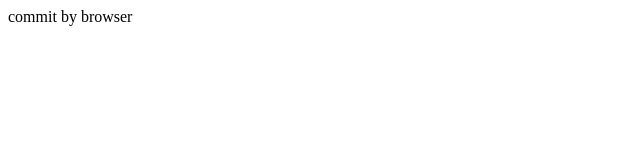
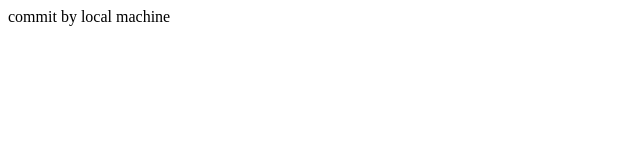
Before and after one commit to Shreya4203/Problemone, a plain HTML site: page index.html in a window 1280 px wide. Shown: the full height of the page, 0-640 px from the left. Drawn offline with Linux system fonts and the light colour scheme.

Commit message:
new change

```diff
--- a/index.html
+++ b/index.html
@@ -3,6 +3,6 @@
 
 </head>
 <body>
-  commit by browser
+  commit by local machine
 </body>
 </html>
```
